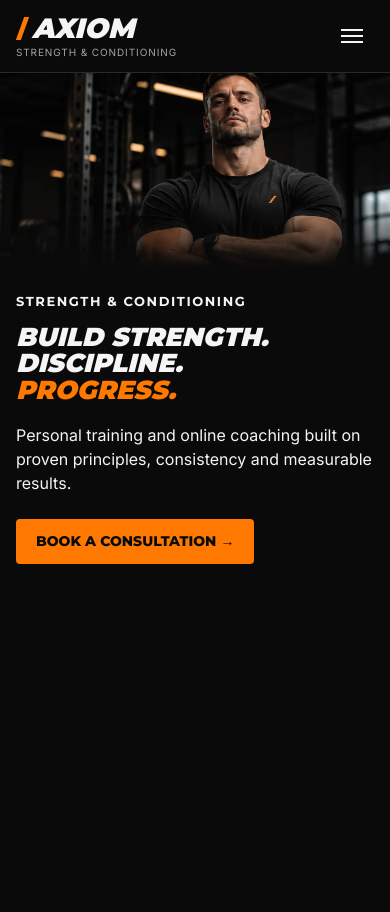
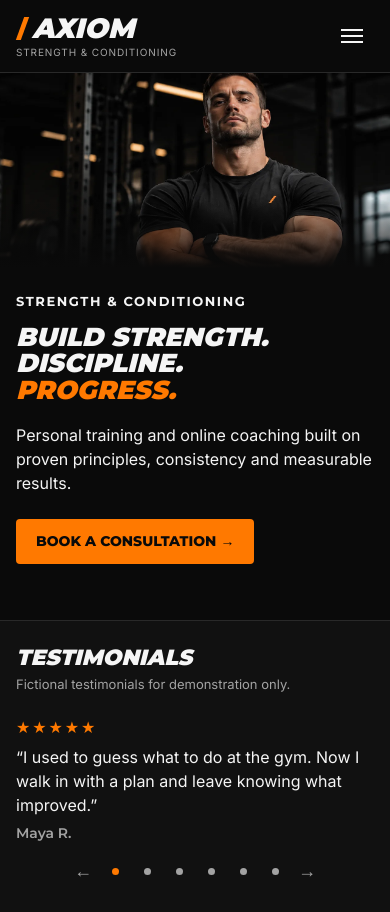
Before and after one commit to TrixterXD/axiom-fitness-coaching, a Next.js app: page / in a window 390 px wide. Before the commit the page ends 844 px from the top, so only its background shows below. Built offline with nearby package versions, Linux system fonts and the light colour scheme.

Commit message:
feat: implement responsive testimonials carousel

```diff
--- a/src/app/page.tsx
+++ b/src/app/page.tsx
@@ -1,9 +1,11 @@
 import Hero from "@/components/sections/Hero/Hero";
+import Testimonials from "@/components/sections/Testimonials/Testimonials";
 
 export default function Home() {
   return (
     <main>
       <Hero />
+      <Testimonials />
     </main>
   );
 }
--- /dev/null
+++ b/src/components/sections/Testimonials/Testimonials.module.css
@@ -0,0 +1,131 @@
+.section {
+  padding-block: clamp(24px, 4vw, 40px);
+  border-top: 1px solid var(--color-border);
+  background-color: var(--color-surface);
+}
+
+.heading {
+  font-size: clamp(1.375rem, 3vw, 2rem);
+  font-style: italic;
+  font-weight: 900;
+  text-transform: uppercase;
+}
+
+.disclosure {
+  margin-top: 4px;
+  color: var(--color-text-secondary);
+  font-size: 0.8125rem;
+}
+
+.viewport {
+  overflow: clip;
+  margin-top: 20px;
+}
+
+.track {
+  --columns: 3;
+  --gap: clamp(16px, 3vw, 32px);
+
+  display: grid;
+  grid-auto-flow: column;
+  grid-auto-columns: calc((100% - (var(--columns) - 1) * var(--gap)) / var(--columns));
+  gap: var(--gap);
+  transform: translateX(calc(var(--page-offset) * (100% + var(--gap))));
+  animation: reveal var(--transition-fast);
+}
+
+@keyframes reveal {
+  from {
+    opacity: 0;
+  }
+}
+
+.testimonial {
+  margin: 0;
+  overflow-wrap: anywhere;
+}
+
+.stars {
+  color: var(--color-accent);
+  letter-spacing: 0.12em;
+}
+
+.quote {
+  margin: 6px 0;
+}
+
+.name {
+  color: var(--color-text-secondary);
+  font-family: var(--font-heading), sans-serif;
+  font-size: 0.875rem;
+  font-weight: 600;
+}
+
+.controls {
+  display: flex;
+  flex-wrap: wrap;
+  align-items: center;
+  justify-content: center;
+  gap: 4px;
+  margin-top: 12px;
+}
+
+.arrow,
+.dot {
+  display: grid;
+  min-width: 28px;
+  min-height: 32px;
+  place-items: center;
+  padding: 0;
+  border: 0;
+  border-radius: var(--radius-sm);
+  background: transparent;
+  color: var(--color-text-secondary);
+  cursor: pointer;
+  transition: color var(--transition-fast);
+}
+
+.arrow {
+  font-size: 1.125rem;
+}
+
+.dot::before {
+  width: 7px;
+  height: 7px;
+  border-radius: 50%;
+  background: currentColor;
+  content: "";
+}
+
+.arrow:hover,
+.dot:hover,
+.dot[aria-current="true"] {
+  color: var(--color-accent);
+}
+
+.status {
+  position: absolute;
+  width: 1px;
+  height: 1px;
+  overflow: hidden;
+  clip-path: inset(50%);
+  white-space: nowrap;
+}
+
+@media (max-width: 900px) {
+  .track {
+    --columns: 2;
+  }
+}
+
+@media (max-width: 640px) {
+  .track {
+    --columns: 1;
+  }
+}
+
+@media (prefers-reduced-motion: reduce) {
+  .track {
+    animation: none;
+  }
+}
--- /dev/null
+++ b/src/components/sections/Testimonials/Testimonials.tsx
@@ -0,0 +1,16 @@
+import styles from "./Testimonials.module.css";
+import TestimonialsCarousel from "./TestimonialsCarousel";
+
+export default function Testimonials() {
+  return (
+    <section className={styles.section} aria-labelledby="testimonials-heading">
+      <div className="container">
+        <h2 id="testimonials-heading" className={styles.heading}>
+          Testimonials
+        </h2>
+        <p className={styles.disclosure}>Fictional testimonials for demonstration only.</p>
+        <TestimonialsCarousel />
+      </div>
+    </section>
+  );
+}
--- /dev/null
+++ b/src/components/sections/Testimonials/TestimonialsCarousel.tsx
@@ -0,0 +1,97 @@
+"use client";
+
+import { type CSSProperties, useState, useSyncExternalStore } from "react";
+import { testimonials } from "@/data/testimonials";
+import styles from "./Testimonials.module.css";
+
+// Match the responsive track columns in Testimonials.module.css.
+const mobile = "(max-width: 640px)";
+const tablet = "(max-width: 900px)";
+
+function subscribe(listener: () => void) {
+  const queries = [window.matchMedia(mobile), window.matchMedia(tablet)];
+  for (const query of queries) query.addEventListener("change", listener);
+  return () => {
+    for (const query of queries) query.removeEventListener("change", listener);
+  };
+}
+
+function getPageSize() {
+  if (window.matchMedia(mobile).matches) return 1;
+  return window.matchMedia(tablet).matches ? 2 : 3;
+}
+
+export default function TestimonialsCarousel() {
+  const pageSize = useSyncExternalStore(subscribe, getPageSize, () => 3);
+  const [anchor, setAnchor] = useState(0);
+  const page = Math.floor(anchor / pageSize);
+  const start = page * pageSize;
+  const pageCount = Math.ceil(testimonials.length / pageSize);
+
+  function movePage(direction: number) {
+    setAnchor((index) => {
+      const nextPage = (Math.floor(index / pageSize) + direction + pageCount) % pageCount;
+      return nextPage * pageSize;
+    });
+  }
+
+  return (
+    <>
+      <div className={styles.viewport}>
+        <div
+          className={styles.track}
+          key={page}
+          style={{ "--page-offset": -page } as CSSProperties}
+        >
+          {testimonials.map(({ id, name, quote, rating }, index) => (
+            <figure
+              className={styles.testimonial}
+              key={id}
+              aria-hidden={index < start || index >= start + pageSize}
+            >
+              <span className={styles.stars} role="img" aria-label={`${rating} out of 5 stars`}>
+                {"★".repeat(rating)}
+                {"☆".repeat(5 - rating)}
+              </span>
+              <blockquote className={styles.quote}>“{quote}”</blockquote>
+              <figcaption className={styles.name}>{name}</figcaption>
+            </figure>
+          ))}
+        </div>
+      </div>
+      <div className={styles.controls}>
+        <button
+          type="button"
+          className={styles.arrow}
+          aria-label="Previous testimonials"
+          onClick={() => movePage(-1)}
+        >
+          <span aria-hidden="true">←</span>
+        </button>
+        {testimonials
+          .filter((_, index) => index % pageSize === 0)
+          .map(({ id }, index) => (
+            <button
+              key={id}
+              type="button"
+              className={styles.dot}
+              aria-label={`Show testimonial page ${index + 1} of ${pageCount}`}
+              aria-current={page === index ? "true" : undefined}
+              onClick={() => setAnchor(index * pageSize)}
+            />
+          ))}
+        <button
+          type="button"
+          className={styles.arrow}
+          aria-label="Next testimonials"
+          onClick={() => movePage(1)}
+        >
+          <span aria-hidden="true">→</span>
+        </button>
+      </div>
+      <p className={styles.status} role="status">
+        Testimonial page {page + 1} of {pageCount}
+      </p>
+    </>
+  );
+}
--- /dev/null
+++ b/src/data/testimonials.ts
@@ -0,0 +1,50 @@
+type Testimonial = {
+  id: string;
+  name: string;
+  quote: string;
+  rating: number;
+};
+
+export const testimonials: Testimonial[] = [
+  {
+    id: "maya-r",
+    name: "Maya R.",
+    quote:
+      "I used to guess what to do at the gym. Now I walk in with a plan and leave knowing what improved.",
+    rating: 5,
+  },
+  {
+    id: "jordan-l",
+    name: "Jordan L.",
+    quote: "The weekly check-ins helped me stay consistent, even when work got busy.",
+    rating: 5,
+  },
+  {
+    id: "sam-k",
+    name: "Sam K.",
+    quote:
+      "I feel more confident under the bar because I finally understand what good form feels like.",
+    rating: 5,
+  },
+  {
+    id: "taylor-m",
+    name: "Taylor M.",
+    quote:
+      "Having a shorter session to fall back on meant I could keep training on my busiest weeks.",
+    rating: 5,
+  },
+  {
+    id: "alex-d",
+    name: "Alex D.",
+    quote:
+      "After months of lifting the same weights, we changed how I trained and my numbers started moving again.",
+    rating: 5,
+  },
+  {
+    id: "riley-p",
+    name: "Riley P.",
+    quote:
+      "The feedback was specific enough that I always knew what to work on in my next session.",
+    rating: 5,
+  },
+];
```
